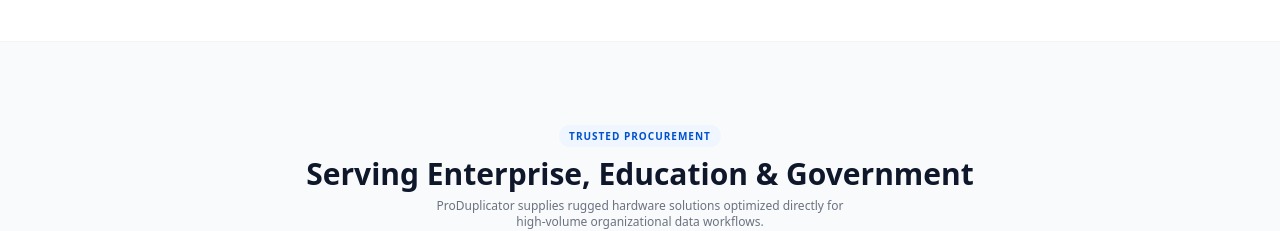
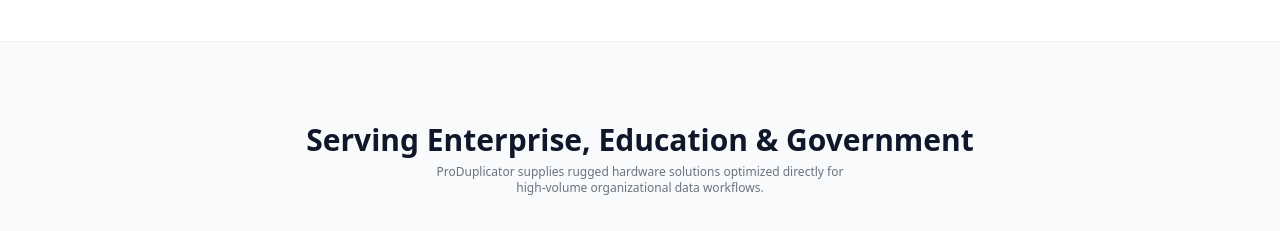
Before and after one commit to Friedazebalili/Demo, a plain HTML site: page index.html in a window 1280 px wide. Shown: the part 2400-2631 px from the top of the page. Drawn offline with nearby package versions, Linux system fonts and the light colour scheme.

Commit message:
Update index.html

```diff
--- a/index.html
+++ b/index.html
@@ -250,7 +250,7 @@
 
     <section class="max-w-7xl mx-auto px-4 mb-16 md:mb-24">
         <div class="text-center max-w-3xl mx-auto mb-8 md:mb-12">
-            <span class="text-[9px] md:text-[10px] font-bold text-[#0052cc] bg-blue-50 px-2.5 py-1 rounded-full uppercase tracking-widest">Trusted Procurement</span>
+
             <h2 class="text-xl md:text-3xl font-bold text-slate-900 mt-2.5 mb-1.5">Serving Enterprise, Education & Government</h2>
             <p class="text-[11px] md:text-xs text-gray-500 max-w-md mx-auto leading-relaxed px-2">ProDuplicator supplies rugged hardware solutions optimized directly for high-volume organizational data workflows.</p>
         </div>
```
